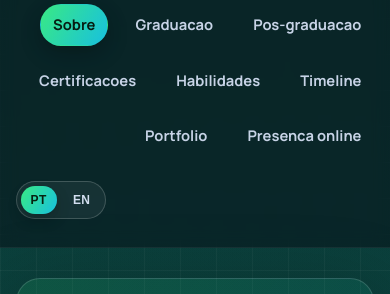
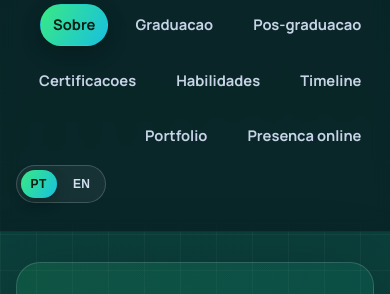
Before and after one commit to orlandojsjunior/orlandojsjunior.github.io, a plain HTML site: page index.html in a window 390 px wide. Shown: the part 90-384 px from the top of the page. Drawn offline with Linux system fonts and the light colour scheme.

Commit message:
UPDATE - Muda posicionamento do seletor de idiomas

```diff
--- a/assets/css/style.css
+++ b/assets/css/style.css
@@ -96,6 +96,12 @@ nav {
 	justify-content: space-between;
 	align-items: center;
 	gap: 20px;
+}
+
+.language-switch-wrap {
+	display: flex;
+	justify-content: flex-end;
+	margin-top: 10px;
 }
 
 .language-switch {
@@ -854,8 +860,9 @@ body.diploma-guard * {
 		align-items: flex-start;
 	}
 
-	.language-switch {
-		margin-top: 4px;
+	.language-switch-wrap {
+		justify-content: flex-start;
+		margin-top: 8px;
 	}
 
 	.hero {
--- a/index.html
+++ b/index.html
@@ -83,11 +83,13 @@
 					<a href="#portfolio" data-i18n="navPortfolio">Portfolio</a>
 					<a href="#presenca" data-i18n="navPresence">Presença online</a>
 				</div>
+			</nav>
+			<div class="language-switch-wrap">
 				<div class="language-switch" aria-label="Seletor de idioma">
 					<button type="button" class="lang-btn is-active" data-lang-option="pt" aria-pressed="true">PT</button>
 					<button type="button" class="lang-btn" data-lang-option="en" aria-pressed="false">EN</button>
 				</div>
-			</nav>
+			</div>
 		</div>
 	</header>
 
```
